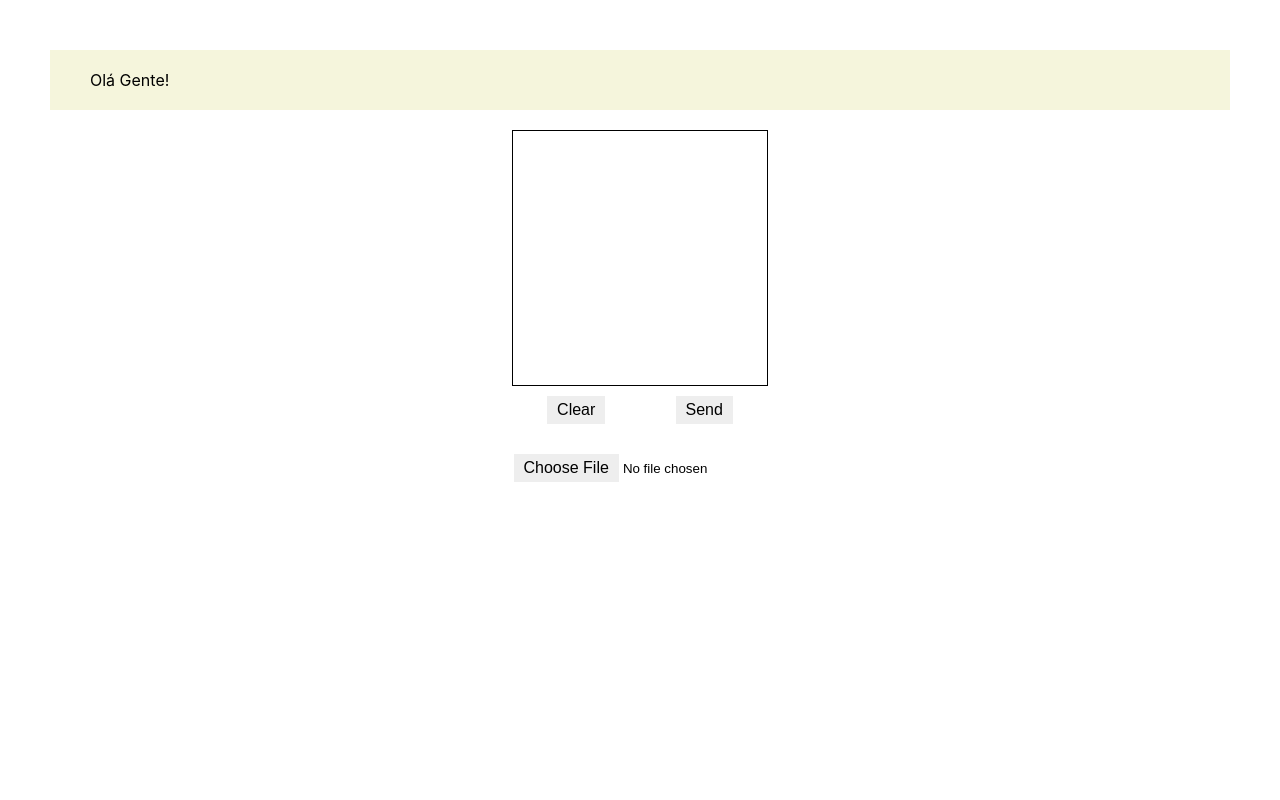
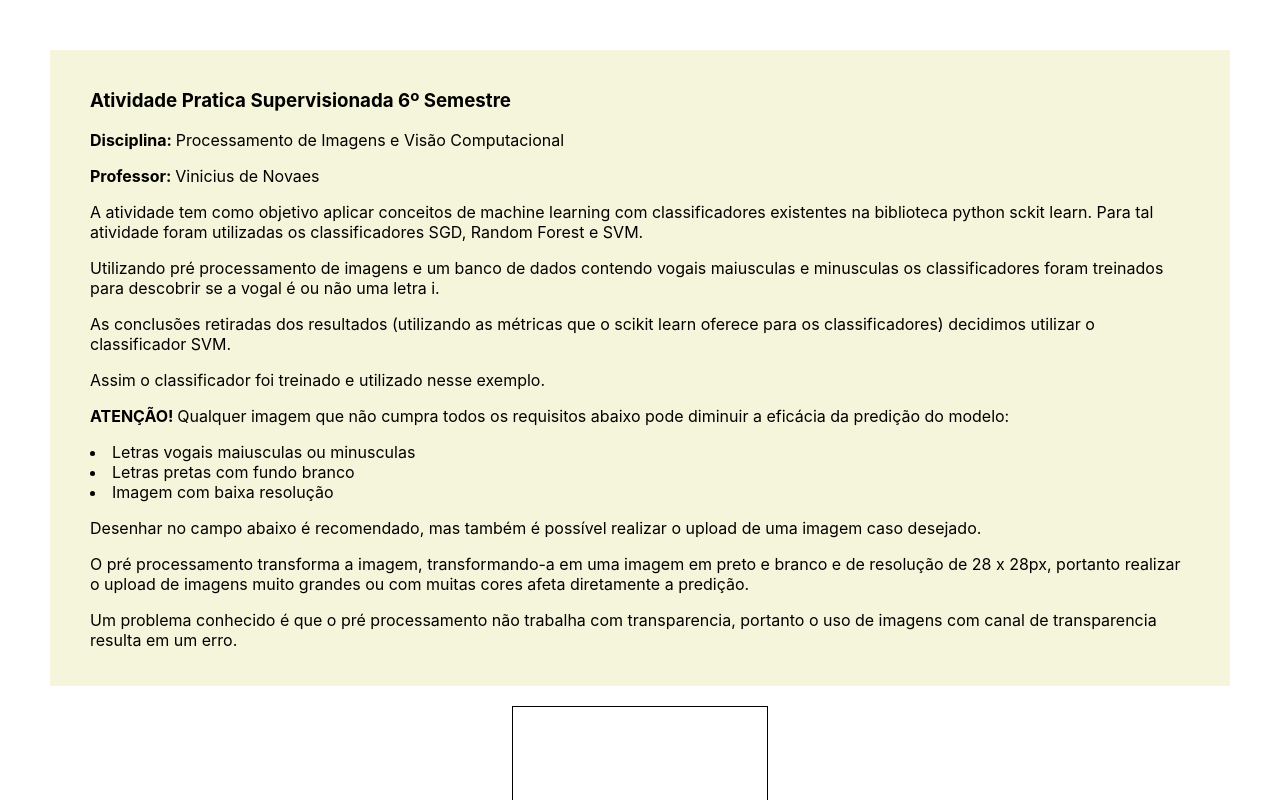
Before and after one commit to LukeLacer/its-i, a Next.js app: page / in a window 1280 px wide. Shown: the top 800 px of the page. Built offline with nearby package versions, Linux system fonts and the light colour scheme.

Commit message:
adição do texto de informações

```diff
--- a/components/Information/index.tsx
+++ b/components/Information/index.tsx
@@ -3,7 +3,20 @@ import React from 'react';
 
 const Information = () => {
     return (<div className='information-wrapper'>
-        Olá Gente!
+        <h3>Atividade Pratica Supervisionada 6º Semestre</h3>
+        <p><strong>Disciplina: </strong> Processamento de Imagens e Visão Computacional</p>
+        <p><strong>Professor: </strong>Vinicius de Novaes</p>
+        <p>A atividade tem como objetivo aplicar conceitos de machine learning com classificadores existentes na biblioteca python sckit learn. Para tal atividade foram utilizadas os classificadores SGD, Random Forest e SVM.</p>
+        <p>Utilizando pré processamento de imagens e um banco de dados contendo vogais maiusculas e minusculas os classificadores foram treinados para descobrir se a vogal é ou não uma letra i.</p>
+        <p>As conclusões retiradas dos resultados (utilizando as métricas que o scikit learn oferece para os classificadores) decidimos utilizar o classificador SVM.</p>
+        <p>Assim o classificador foi treinado e utilizado nesse exemplo.</p>
+        <p><strong>ATENÇÃO! </strong>Qualquer imagem que não cumpra todos os requisitos abaixo pode diminuir a eficácia da predição do modelo:</p>
+        <li>Letras vogais maiusculas ou minusculas</li>
+        <li>Letras pretas com fundo branco</li>
+        <li>Imagem com baixa resolução</li>
+        <p>Desenhar no campo abaixo é recomendado, mas também é possível realizar o upload de uma imagem caso desejado.</p>
+        <p>O pré processamento transforma a imagem, transformando-a em uma imagem em preto e branco e de resolução de 28 x 28px, portanto realizar o upload de imagens muito grandes ou com muitas cores afeta diretamente a predição.</p>
+        <p>Um problema conhecido é que o pré processamento não trabalha com transparencia, portanto o uso de imagens com canal de transparencia resulta em um erro.</p>
     </div>)
 }
 
```
